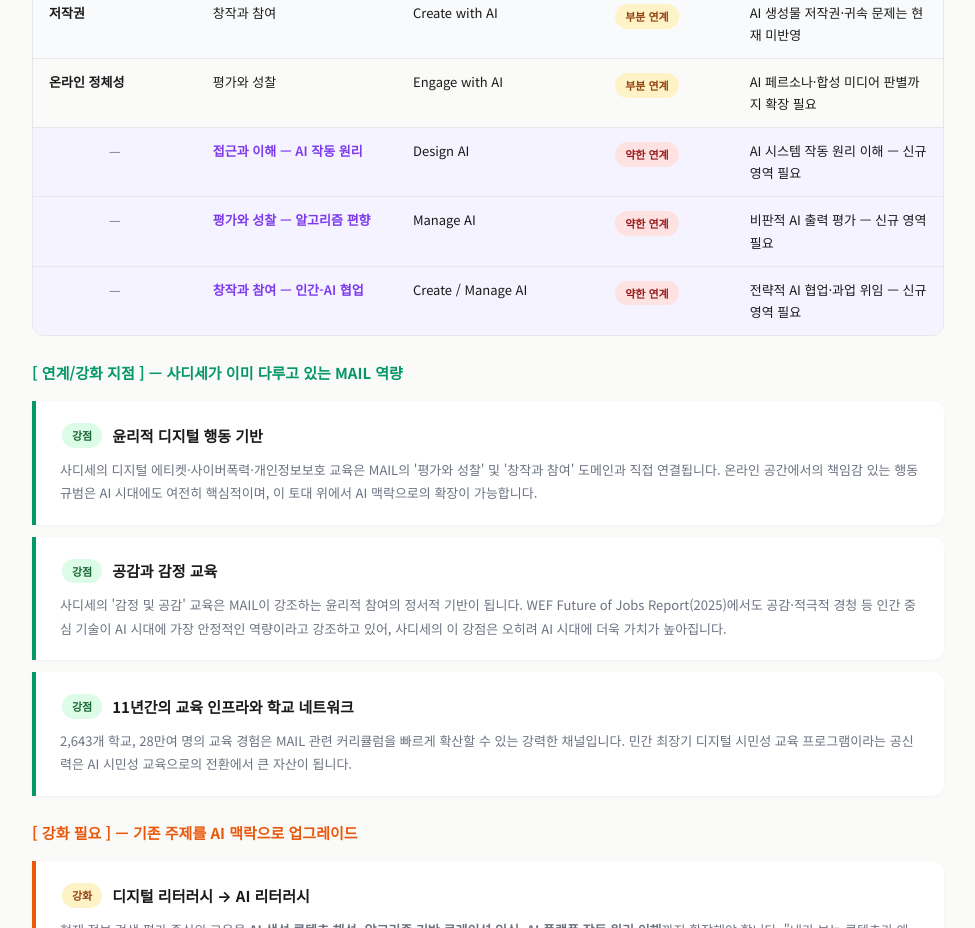
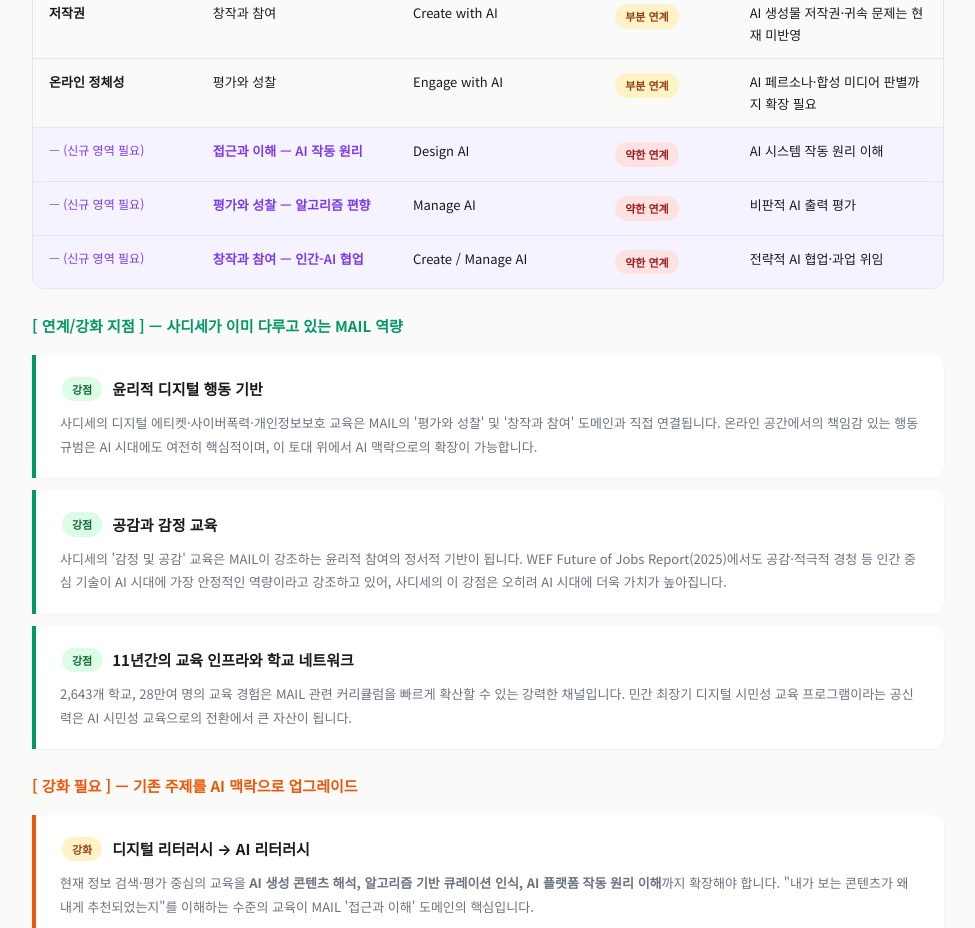
Before and after one commit to parkhj331/sadise-next-pages, a plain HTML site: page pisa-2029/index.html in a window 1280 px wide. Shown: the part 4757-5685 px from the top of the page, without its empty margins (152-1127 px from the left). Drawn offline with Linux system fonts and the light colour scheme.

Commit message:
신규 영역 행: 왼쪽 열에 (신규 영역 필요) 표기, 비고에서 중복 문구 제거

```diff
--- a/pisa-2029/index.html
+++ b/pisa-2029/index.html
@@ -715,25 +715,25 @@
           <td>AI 페르소나·합성 미디어 판별까지 확장 필요</td>
         </tr>
         <tr style="background: #F5F3FF !important;">
-          <td style="color:var(--text-secondary); text-align:center;">—</td>
+          <td style="color:var(--text-secondary); font-size:12px;">— <span style="color:var(--accent-purple);">(신규 영역 필요)</span></td>
           <td style="color:var(--accent-purple); font-weight:600;">접근과 이해 — AI 작동 원리</td>
           <td>Design AI</td>
           <td><span class="tag tag-weak">약한 연계</span></td>
-          <td>AI 시스템 작동 원리 이해 — 신규 영역 필요</td>
+          <td>AI 시스템 작동 원리 이해</td>
         </tr>
         <tr style="background: #F5F3FF !important;">
-          <td style="color:var(--text-secondary); text-align:center;">—</td>
+          <td style="color:var(--text-secondary); font-size:12px;">— <span style="color:var(--accent-purple);">(신규 영역 필요)</span></td>
           <td style="color:var(--accent-purple); font-weight:600;">평가와 성찰 — 알고리즘 편향</td>
           <td>Manage AI</td>
           <td><span class="tag tag-weak">약한 연계</span></td>
-          <td>비판적 AI 출력 평가 — 신규 영역 필요</td>
+          <td>비판적 AI 출력 평가</td>
         </tr>
         <tr style="background: #F5F3FF !important;">
-          <td style="color:var(--text-secondary); text-align:center;">—</td>
+          <td style="color:var(--text-secondary); font-size:12px;">— <span style="color:var(--accent-purple);">(신규 영역 필요)</span></td>
           <td style="color:var(--accent-purple); font-weight:600;">창작과 참여 — 인간-AI 협업</td>
           <td>Create / Manage AI</td>
           <td><span class="tag tag-weak">약한 연계</span></td>
-          <td>전략적 AI 협업·과업 위임 — 신규 영역 필요</td>
+          <td>전략적 AI 협업·과업 위임</td>
         </tr>
       </tbody>
     </table>
```
